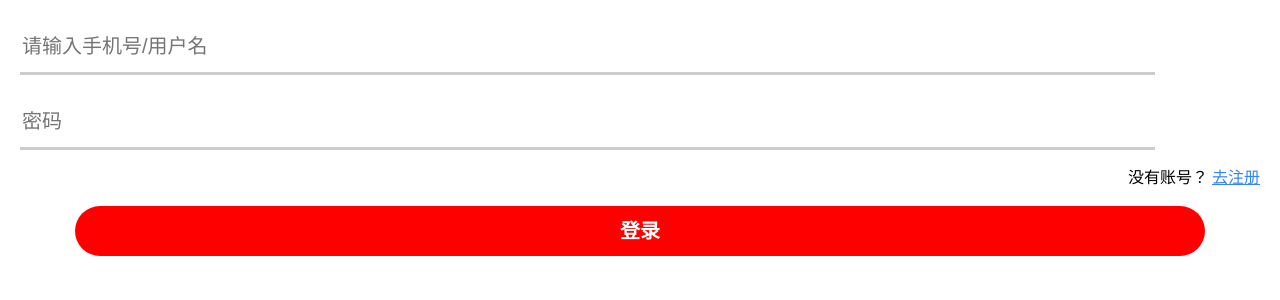
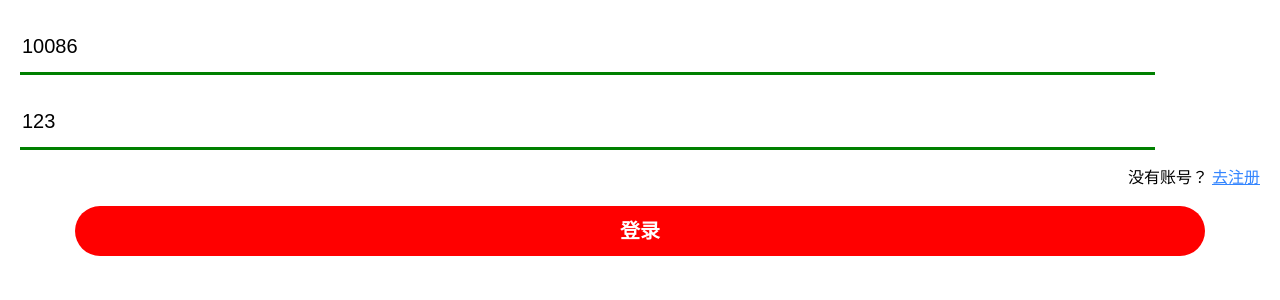
Before and after one commit to zhangliang19971013/heima_toutiao, a Vue app: page /#/login in a window 1280 px wide. Shown: the top 300 px of the page. Built offline with nearby package versions, Linux system fonts and the light colour scheme; a small style sheet from the web is missing.

Commit message:
05,完善封装文本框的功能，通过正则表达式，将用户输入的用户名和密码进行验证，实现输入结果正确即不正确时，文本框下边框颜色变化的功能

```diff
--- a/src/components/hminput.vue
+++ b/src/components/hminput.vue
@@ -1,10 +1,29 @@
 <template>
-  <input type="text" class="input">
+  <input type="text" class="input" :class="{ 'green':isShow ,'red':!isShow}" @input='handinput'>
 </template>
 
 <script>
 export default {
-
+  props: ['msg', 'rules'],
+  data () {
+    return {
+      isShow: true
+    }
+  },
+  methods: {
+    handinput(event) {
+      let value = event.target.value;
+      //   console.log(value)
+      //   判断文本框底框的颜色
+      if (this.rules && this.rules.test(value)) {
+        this.isShow = true
+      } else {
+        this.isShow = false
+      }
+      //   将文本框的值传回父组件（子传父）
+      this.$emit('input', value)
+    }
+  }
 }
 </script>
 
--- a/src/view/login.vue
+++ b/src/view/login.vue
@@ -10,9 +10,17 @@
       <div class="inputs">
         <!-- 封装的文本框 -->
         <!-- 用户名框 -->
-        <hminput placeholder="请输入手机号/用户名"></hminput>
+        <hminput placeholder="请输入手机号/用户名"
+         msg='输入的姓名不合法'
+        :rules='/^(\d{5,6})$|^(1\d{10})$/'
+         @input='handerinput'
+         :value='user.username'
+        ></hminput>
         <!-- 文本框 -->
-        <hminput placeholder="密码"></hminput>
+        <hminput placeholder="密码"
+         v-model='user.password'
+         :rules='/^\d{3}/'
+          ></hminput>
       </div>
       <p class="tips">
         没有账号？
@@ -34,9 +42,23 @@ export default {
   components: {
     hmbutton, hminput
   },
+  data () {
+    return {
+      user: {
+        username: '10086',
+        password: '123'
+      }
+    }
+  },
   methods: {
     handerclick() {
+      // 封装的按钮将传过来（子传父）
       console.log(111222333);
+    },
+    handerinput(data) {
+      // 封装的文本框将值传过来（子传父）
+      this.user.username = data
+    //   console.log(this.user.username)
     }
   }
 };
```
